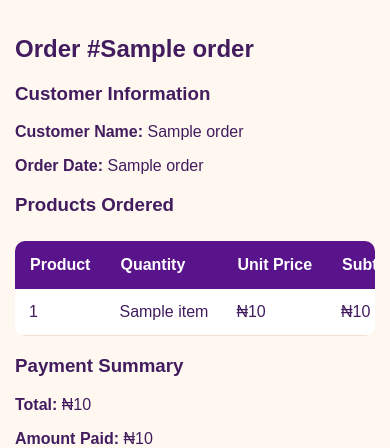
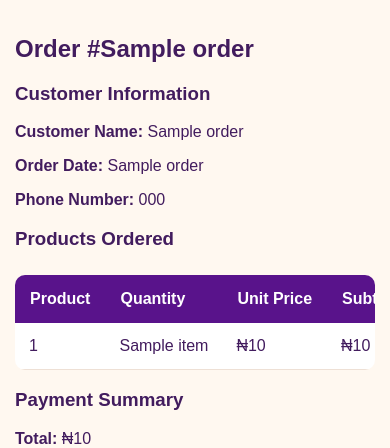
Before and after one commit to juinalegwu/JulietEne, a FastAPI app: template app/templates/order_details.html in a window 390 px wide. Shown: the part 144-592 px from the top of the page. Run offline with FastAPI, Linux system fonts and the light colour scheme; the template is opened without the code that fills it: most values are stand-ins (such as "Sample title", 1, 10 or a date in 2020).

Commit message:
Display customer phone number on order details and receipt

```diff
--- a/app/main.py
+++ b/app/main.py
@@ -258,6 +258,11 @@ def order_details(request: Request, order_id: int, error: str = None):
         connection.close()
         return {"error": "Order not found"}
 
+    customer_phone = cursor.execute(
+        "SELECT phone FROM customers WHERE name = ?",
+        (order[1],)
+    ).fetchone()
+
     items = cursor.execute(
         "SELECT product_name, quantity, unit_price FROM order_items WHERE order_id = ?",
         (order_id,)
@@ -276,7 +281,9 @@ def order_details(request: Request, order_id: int, error: str = None):
     context={
         "order": order,
         "items": items,
-        "payments": payments
+        "payments": payments,
+        "customer_phone": customer_phone[0] if customer_phone else "Not provided",
+        "else": error
     }
 )
 
--- a/app/templates/order_details.html
+++ b/app/templates/order_details.html
@@ -25,6 +25,7 @@
         <h3>Customer Information</h3>
         <p><strong>Customer Name:</strong> {{ order[1] }}</p>
         <p><strong>Order Date:</strong> {{ order[6] }}</p>
+        <p><strong>Phone Number:</strong> {{ customer_phone }}</p>
 
         <h3>Products Ordered</h3>
 
```
